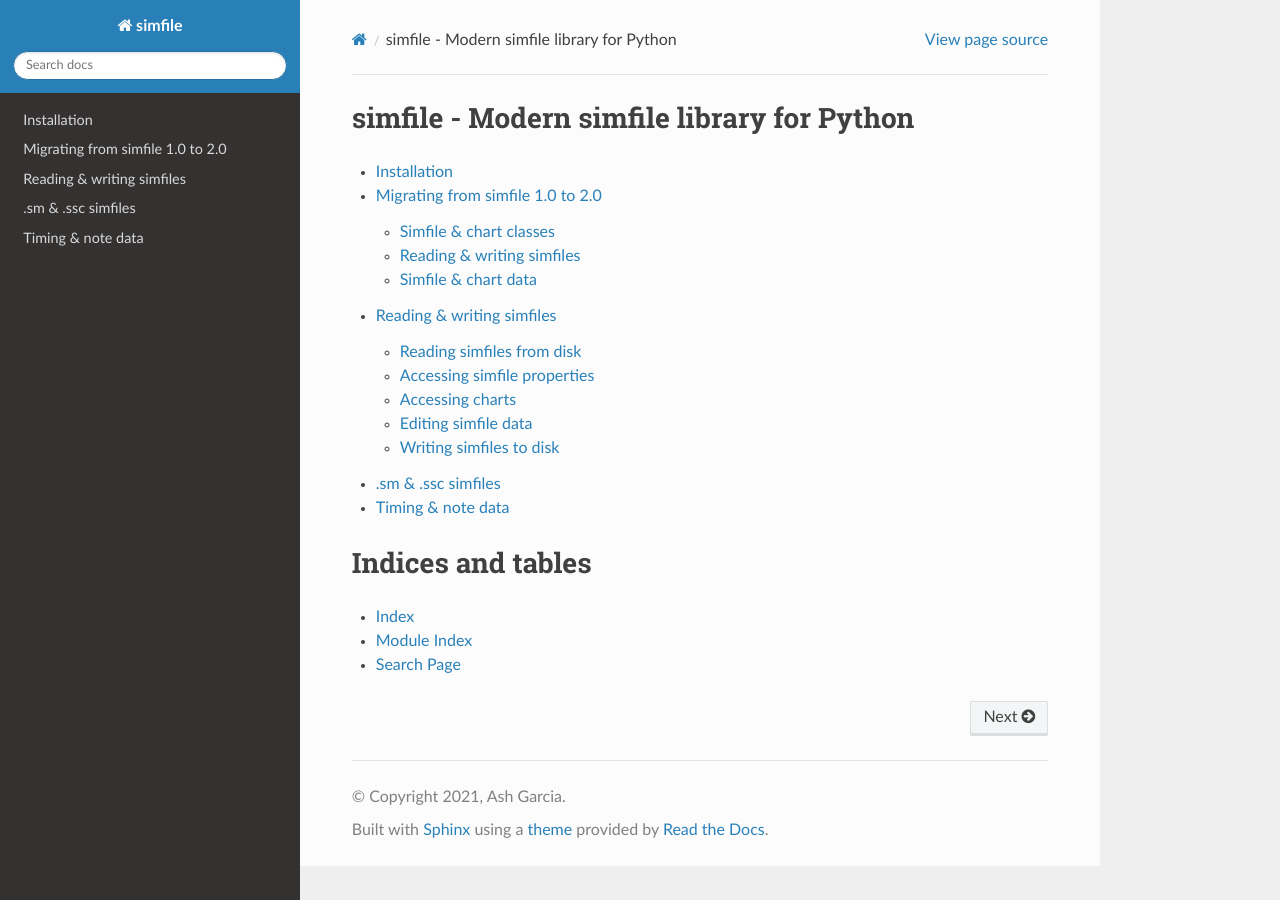
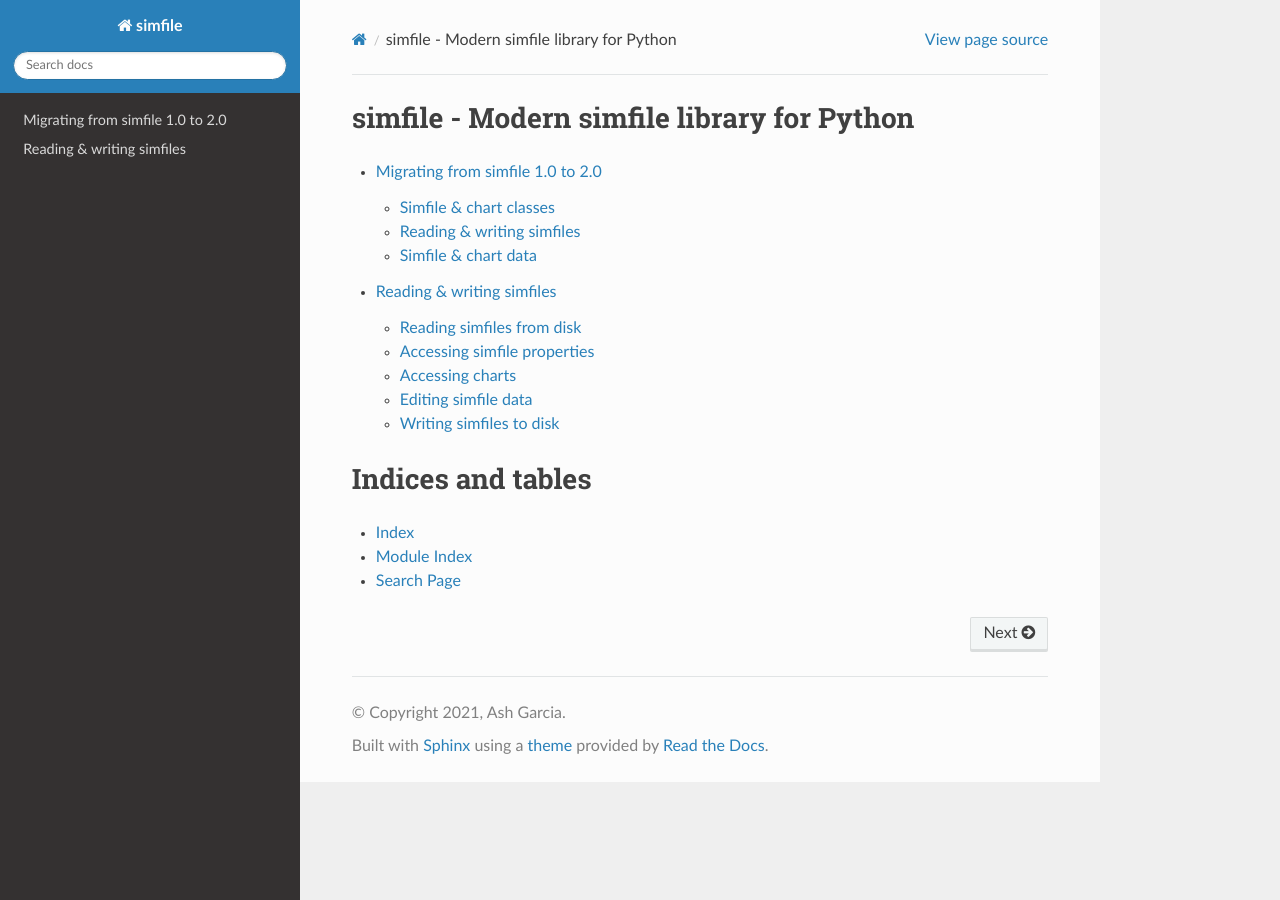
Before and after one commit to garcia/simfile, a Sphinx documentation site: the page built from docs/source/index.rst, in a window 1280 px wide. Built offline with Sphinx 7.4.7 and the Read the Docs theme 2.0.0, drawn with Linux system fonts in a browser that asks for light colours.

```diff
--- a/docs/source/index.rst
+++ b/docs/source/index.rst
@@ -4,11 +4,8 @@ simfile - Modern simfile library for Python
 .. toctree::
    :maxdepth: 3
 
-   installation
    migrating
    reading-writing
-   sm-ssc
-   timing-note-data
 
 
 Indices and tables
--- a/docs/source/installation.rst
+++ /dev/null
@@ -1,4 +0,0 @@
-Installation
-============
-
-TODO
--- a/docs/source/sm-ssc.rst
+++ /dev/null
@@ -1,4 +0,0 @@
-.sm & .ssc simfiles
-===================
-
-TODO
--- a/docs/source/timing-note-data.rst
+++ /dev/null
@@ -1,4 +0,0 @@
-Timing & note data
-==================
-
-TODO
```
